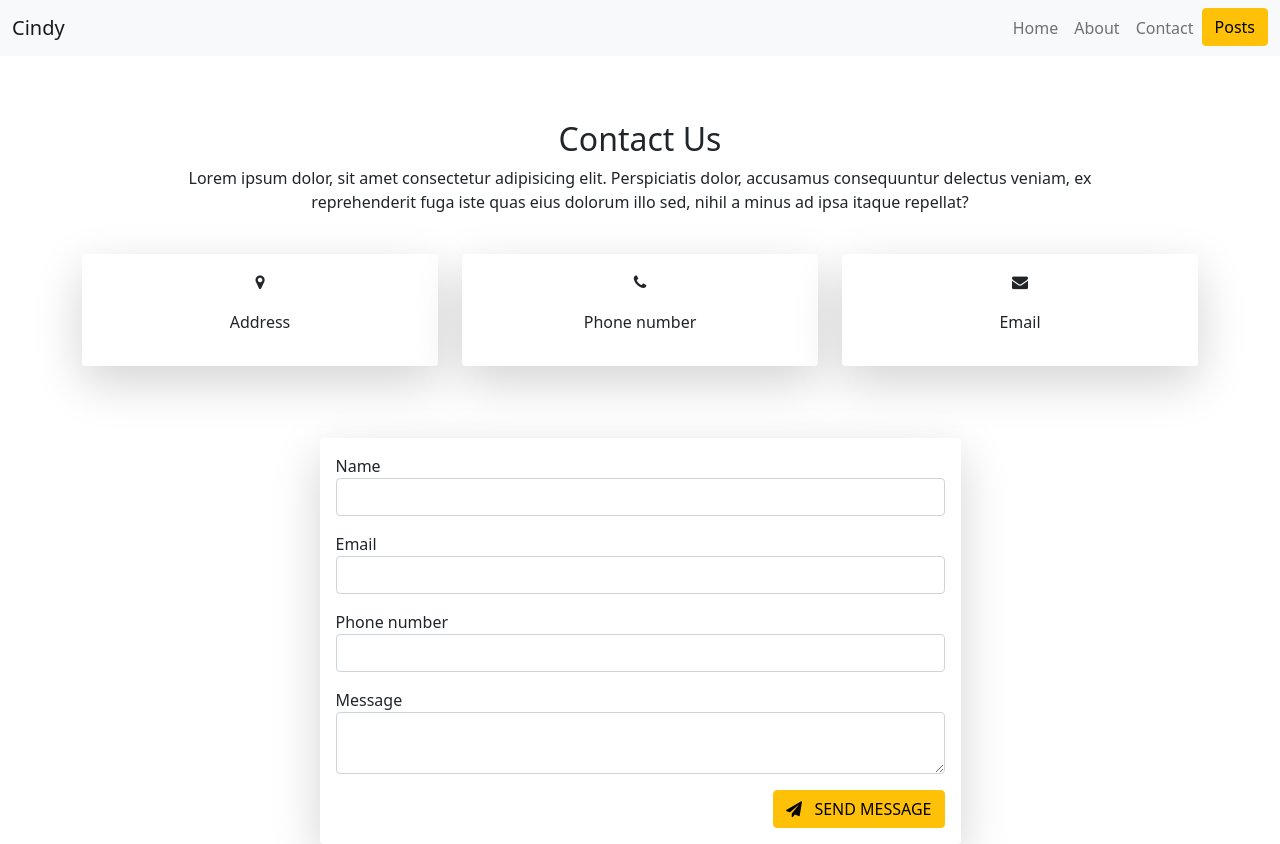
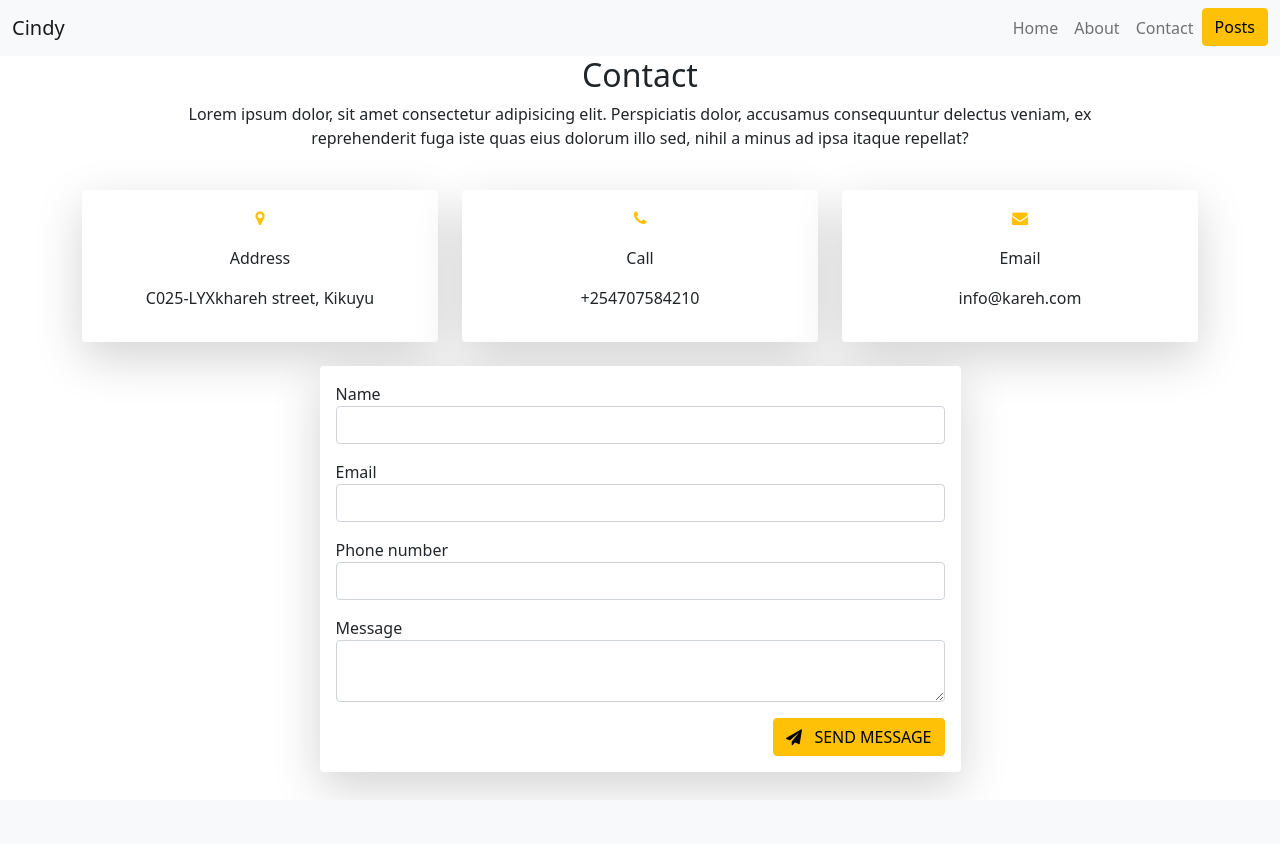
Before and after one commit to Qhareh/django-blog, a Django app: page /contact in a window 1280 px wide. After the commit the page ends 794 px from the top, so only its background shows below. Run offline with Django 4.2, Linux system fonts and the light colour scheme.

Commit message:
add static files

```diff
--- /dev/null
+++ b/blog/static/css/style.css
@@ -0,0 +1,3 @@
+.active-nav{
+    color: #bd9008 !important;
+}
--- a/blog/templates/contact.html
+++ b/blog/templates/contact.html
@@ -3,36 +3,39 @@
 {% block content %}
 
 <div class="container">
-    <div class="row mt-5 justify-content-center ">
-        <div class="col-lg-10 mt-3 mb-4 text-center">
-            <h2>Contact Us</h2>
+    <div class="row justify-content-center ">
+        <div class="col-lg-10 mb-4 text-center">
+            <h2>Contact</h2>
             <p>Lorem ipsum dolor, sit amet consectetur adipisicing elit. Perspiciatis dolor, accusamus consequuntur delectus veniam, ex reprehenderit fuga iste quas eius dolorum illo sed, nihil a minus ad ipsa itaque repellat?</p>
         </div>
         <div class="col-lg-4 mb-4 text-center">
             <div class="card border-0 shadow-lg  h-100">
                 <div class="card-body">
-                    <p class="text-center"><i class="fa fa-map-marker" aria-hidden="true"></i></p>
+                    <p class="text-center"><i class="fa fa-map-marker text-warning" aria-hidden="true"></i></p>
                     <p>Address</p>
+                    <p>C025-LYXkhareh street, Kikuyu</p>
                 </div>
             </div>
         </div>
         <div class="col-lg-4 mb-4 text-center">
             <div class="card border-0 shadow-lg h-100">
                 <div class="card-body">
-                    <p> <i class="fa fa-phone" aria-hidden="true"></i></p>
-                    <p>Phone number</p>
+                    <p> <i class="fa fa-phone text-warning" aria-hidden="true"></i></p>
+                    <p>Call</p>
+                    <p>+254707584210</p>
                 </div>
             </div>
         </div>
         <div class="col-lg-4 mb-4 text-center">
             <div class="card border-0 shadow-lg h-100">
                 <div class="card-body">
-                    <p><i class="fa fa-envelope" aria-hidden="true"></i></p>
+                    <p><i class="fa fa-envelope text-warning" aria-hidden="true"></i></p>
                     <p>Email</p>
+                    <p>info@kareh.com</p>
                 </div>
             </div>
         </div>
-        <div class="col-lg-7 mt-5">
+        <div class="col-lg-7 ">
             <div class="card border-0 shadow-lg ">
                 <div class="card-body">
                     <form action="{% url 'contact.form' %}" method="POST">
@@ -47,7 +50,7 @@
                         </div>
                         <div class="mb-3">
                             <label>Phone number</label>
-                            <input class="form-control" name="email" type="number" required />
+                            <input class="form-control" name="Phone" type="number" required />
                         </div>
                         <div class="mb-3">
                             <label>Message</label>
--- a/blog/templates/layouts/base.html
+++ b/blog/templates/layouts/base.html
@@ -1,3 +1,4 @@
+{% load static %}
 <!DOCTYPE html>
 <html lang="en">
 <head>
@@ -8,9 +9,7 @@
     <link rel="stylesheet" href="https://cdnjs.cloudflare.com/ajax/libs/font-awesome/4.7.0/css/font-awesome.min.css" />
 
     <link href="https://cdn.jsdelivr.net/npm/bootstrap@5.0.2/dist/css/bootstrap.min.css" rel="stylesheet" integrity="sha384-EVSTQN3/azprG1Anm3QDgpJLIm9Nao0Yz1ztcQTwFspd3yD65VohhpuuCOmLASjC" crossorigin="anonymous">
-    {% block css %}
-
-    {% endblock %}
+    <link href="{% static 'css/styles.css' %}" rel="stylesheet">
 </head>
 <body>
 
--- a/blog/templates/layouts/nav.html
+++ b/blog/templates/layouts/nav.html
@@ -7,13 +7,19 @@
       <div class="collapse navbar-collapse" id="navbarNav">
         <ul class="navbar-nav  ms-auto">
           <li class="nav-item">
-            <a class="nav-link" href="{% url 'home' %}">Home</a>
+            <a class="nav-link
+            {% if request.path == '/' %} active-nav {% endif %}
+            " href="{% url 'home' %}">Home</a>
           </li>
           <li class="nav-item">
-            <a class="nav-link" href="{% url 'about' %}">About</a>
+            <a class="nav-link
+            {% if 'about' in request.path %} active-nav {% endif %}
+            " href="{% url 'about' %}">About</a>
           </li>
           <li class="nav-item">
-            <a class="nav-link" href="{% url 'contact' %}">Contact</a>
+            <a class="nav-link
+            {% if 'contact' in request.path %} active-nav {% endif %}
+            " href="{% url 'contact' %}">Contact</a>
           </li>
           <li class="nav-item">
             <a class="btn btn-warning" href="{% url 'blog' %}">Posts</a>
--- a/blog/views.py
+++ b/blog/views.py
@@ -1,4 +1,4 @@
-from django.http import HttpResponseRedirect
+
 from django.shortcuts import render
 
 from .models import Writer
--- a/django_blog/urls.py
+++ b/django_blog/urls.py
@@ -15,9 +15,13 @@
 """
 from django.contrib import admin
 from django.urls import path, include
+from django_blog import settings
+from django.conf.urls.static import static
 
 urlpatterns = [
     path('admin/', admin.site.urls),
     path('', include("blog.urls")),
 
 ]
+if settings.DEBUG:
+    urlpatterns += static(settings.MEDIA_URL, document_root=settings.MEDIA_ROOT)
```
Also changed, not shown: blog/templates/index.html (+7 -2 lines), django_blog/settings.py (+9 -0 lines), blog/static/images/banner.svg (added), blog/static/images/image1.svg (deleted).
